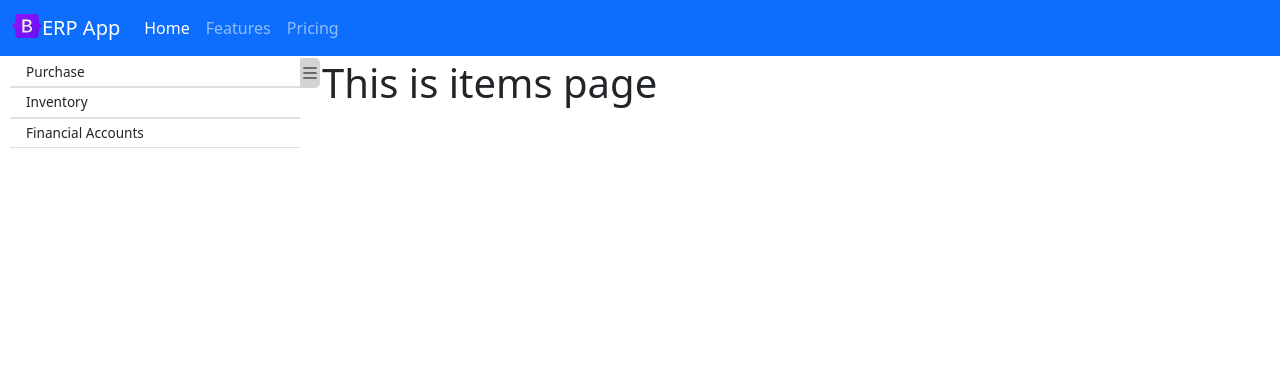
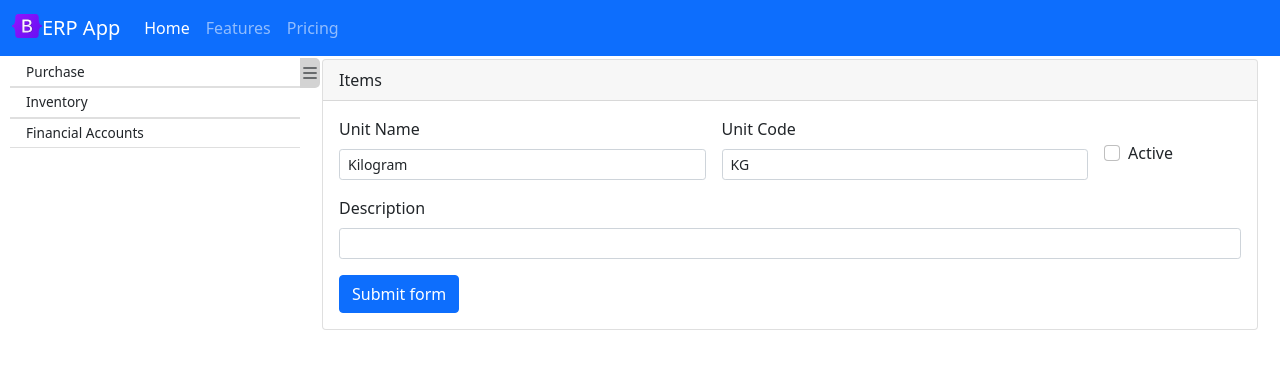
Before and after one commit to decent1/BS5-Responsive-Admin-React, a React (Create React App) app: page /inventory/reference/items in a window 1280 px wide. Shown: the top 366 px of the page. Built offline with nearby package versions, Linux system fonts and the light colour scheme.

Commit message:
Item component created and class for bootstrap sm controls added

```diff
--- a/src/assets/css/custom-css.css
+++ b/src/assets/css/custom-css.css
@@ -91,3 +91,10 @@ body {
         margin-left: 0px;
     }
 }
+
+.form-control-all-sm .form-control, .form-control-all-sm .form-select, .form-control-all-sm .input-group .input-group-text {
+    min-height: calc(1.5em + .5rem + 2px);
+    padding: .25rem .5rem;
+    font-size: .875rem;
+    border-radius: .2rem;
+  }
--- a/src/components/Inventory/Reference/Items.jsx
+++ b/src/components/Inventory/Reference/Items.jsx
@@ -3,7 +3,58 @@ import React from 'react';
 const Items = () => {
     return (
         <>
-            <h1>This is items page</h1>
+             <div className="row">
+                    <div className="col">
+                        <div className="card">
+                            <div className="card-header">
+                                Items
+                            </div>
+                            <div className="card-body">
+                                {/* <h5 className="card-title">Card title</h5> */}
+                                <form className="row g-3 needs-validation form-control-all-sm" noValidate>
+                                    <div className="col-md-5">
+                                        <label htmlFor="validationCustom01" className="form-label">Unit Name</label>
+                                        <input type="text" className="form-control" id="validationCustom01" defaultValue="Kilogram" required />
+                                        <div className="valid-feedback">
+                                            Looks good!
+                                        </div>
+                                    </div>
+                                    <div className="col-md-5">
+                                        <label htmlFor="validationCustom02" className="form-label">Unit Code</label>
+                                        <input type="text" className="form-control" id="validationCustom02" defaultValue="KG" required />
+                                        <div className="valid-feedback">
+                                            Looks good!
+                                        </div>
+                                    </div>
+                                    <div className="col-2">
+                                        <label htmlFor="validationCustom02" className="form-label"> </label>
+                                        <div className="form-check">
+                                            <input className="form-check-input" type="checkbox" defaultValue id="invalidCheck" required />
+                                            <label className="form-check-label" htmlFor="invalidCheck">
+                                                Active
+                                            </label>
+                                            <div className="invalid-feedback">
+                                                You must agree before submitting.
+                                            </div>
+                                        </div>
+                                    </div>
+
+                                    <div className="col-md-12">
+                                        <label htmlFor="validationCustom03" className="form-label">Description</label>
+                                        <input type="text" className="form-control" id="validationCustom03" required />
+                                        <div className="invalid-feedback">
+                                            Please provide a valid city.
+                                        </div>
+                                    </div>
+
+                                    <div className="col-12">
+                                        <button className="btn btn-primary" type="submit">Submit form</button>
+                                    </div>
+                                </form>
+                            </div>
+                        </div>
+                    </div>
+                </div>
         </>
     )
 };
```
